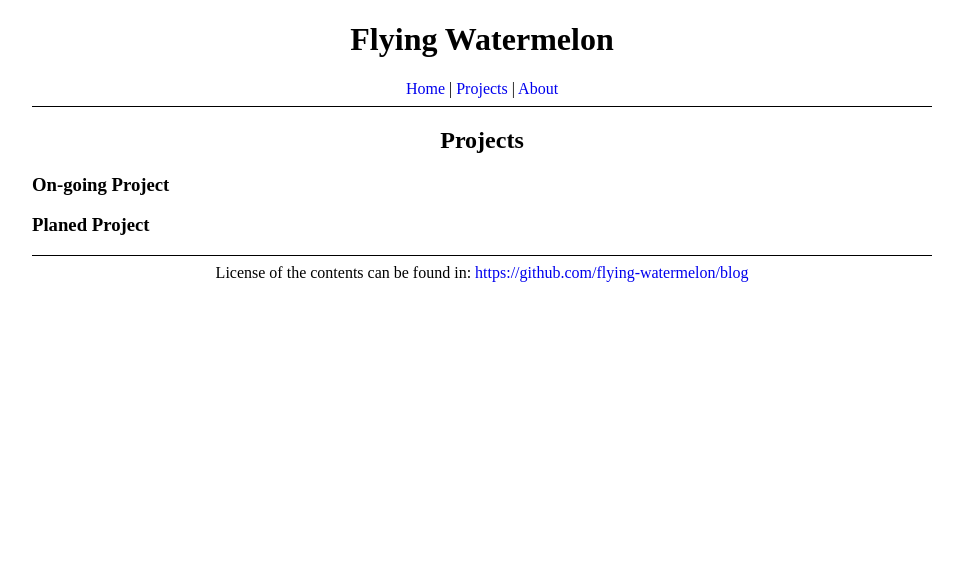
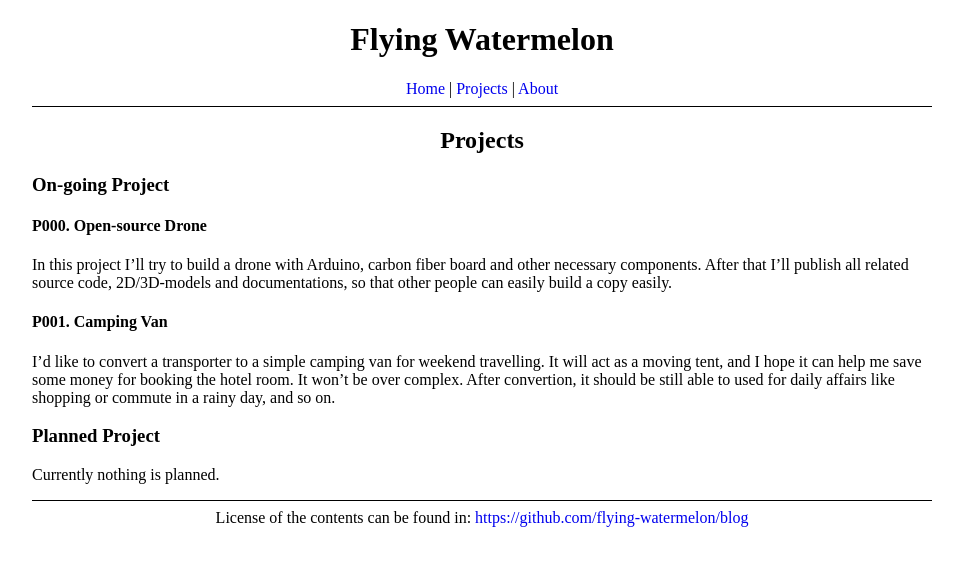
Before and after one commit to flying-watermelon/blog, a Jekyll site: the page built from projects.md, in a window 1280 px wide. Shown: the top 566 px of the page, without its empty margins (158-1121 px from the left). Built offline with Jekyll 4.4.1, drawn with Linux system fonts in a browser that asks for light colours.

Commit message:
Added more contents into the blog.

```diff
--- a/projects.md
+++ b/projects.md
@@ -4,4 +4,11 @@ title: Projects
 ---
 ### On-going Project
 
-### Planed Project
+#### P000. Open-source Drone
+In this project I'll try to build a drone with Arduino, carbon fiber board and other necessary components. After that I'll publish all related source code, 2D/3D-models and documentations, so that other people can easily build a copy easily.
+
+#### P001. Camping Van
+I'd like to convert a transporter to a simple camping van for weekend travelling. It will act as a moving tent, and I hope it can help me save some money for booking the hotel room. It won't be over complex. After convertion, it should be still able to used for daily affairs like shopping or commute in a rainy day, and so on.
+
+### Planned Project
+Currently nothing is planned.
```
Also changed, not shown: about.md (+8 -0 lines).
